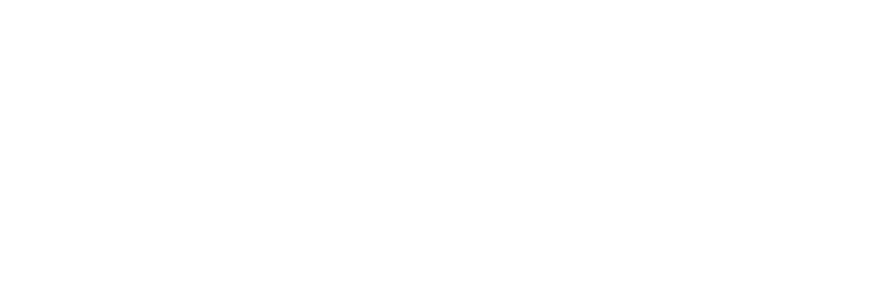
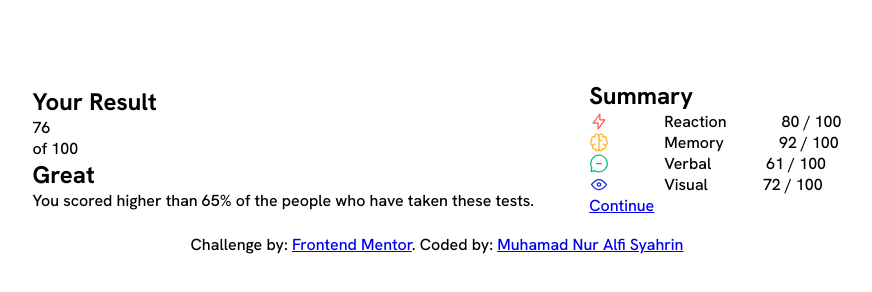
Before and after one commit to TahoeBoelat/result-summary-FEM, a plain HTML site: page index.html in a window 1280 px wide. Shown: the whole page, without its empty margins (203-1075 px from the left). Drawn offline with Linux system fonts and the light colour scheme.

Commit message:
finishing HTML tag, and styling CSS

```diff
--- a/index.html
+++ b/index.html
@@ -8,6 +8,47 @@
     <link rel="stylesheet" href="/style.css">
 </head>
 <body>
-
+   <main class="container">
+    <section class="firstSection">
+        <h1 class="firstSectionTitle">Your Result</h1>
+        <div class="firstSectionContainer">
+            <p class="mainValue">76</p>
+            <p class="secondValue">of 100</p>
+        </div>
+        <h2 class="firstResultTitle">Great</h2>
+        <p class="resultDescription">You scored higher than 65% of the people who have taken these tests.</p>
+    </section>
+    <section class="secondSection">
+        <h1 class="secondSectionTitle">Summary</h1>
+        <div class="secondSecondContainer">
+            <div class="subContainer">
+                <img src="/img/icon-reaction.svg" alt="reaction icon" class="icon">
+                <p class="subTitle">Reaction</p>
+                <p class="subResult">80 / <span class="greyText">100</span></p>
+            </div>
+            <div class="subContainer">
+                <img src="/img/icon-memory.svg" alt="reaction memory" class="icon">
+                <p class="subTitle">Memory</p>
+                <p class="subResult">92 / <span class="greyText">100</span></p>
+            </div>
+            <div class="subContainer">
+                <img src="/img/icon-verbal.svg" alt="verbal icon" class="icon">
+                <p class="subTitle">Verbal</p>
+                <p class="subResult">61 / <span class="greyText">100</span></p>
+            </div>
+            <div class="subContainer">
+                <img src="/img/icon-visual.svg" alt="reaction icon" class="icon">
+                <p class="subTitle">Visual</p>
+                <p class="subResult">72 / <span class="greyText">100</span></p>
+            </div>
+        </div>
+        <a href="#" target="_blank" class="Button Continue">Continue</a>
+    </section>
+   </main>
+   <footer class="disclaimer">
+    <p class="credit">Challenge by: <a href="https://www.frontendmentor.io/?ref=challenge" target="_blank" class="link">Frontend Mentor</a>.
+         Coded by:
+         <a href="https://github.com/TahoeBoelat" target="_blank" class="link">Muhamad Nur Alfi Syahrin</a></p>
+   </footer>
 </body>
 </html>
--- a/style.css
+++ b/style.css
@@ -2,5 +2,27 @@
 @import url('https://fonts.googleapis.com/css2?family=Hanken+Grotesk:wght@500;700;800&display=swap');
 
 * {
+    margin: 0;
     font-family: 'Hanken Grotesk', arial;
 }
+
+/* Desktop style */
+.container {
+    display: flex;
+    justify-content: center;
+    align-items: center;
+    gap: 55px;
+    margin-top: 80px;
+}
+.firstSection {
+}
+.secondSection {
+}
+.subContainer {
+    display: flex;
+    gap: 55px;
+}
+.disclaimer {
+    margin-top: 18px;
+    text-align: center;
+}
```
